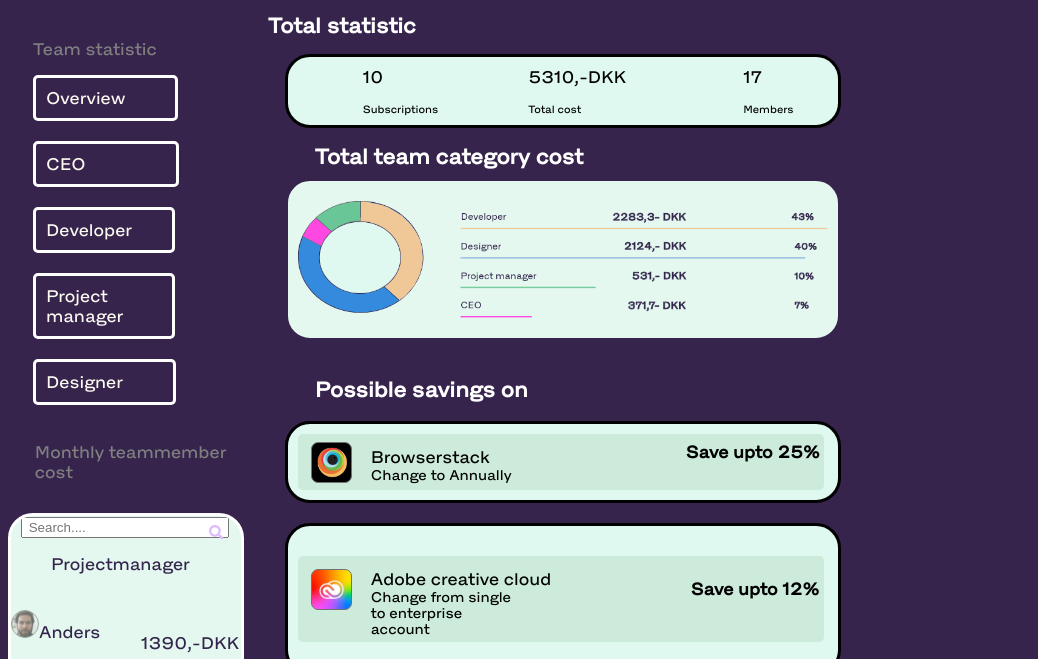
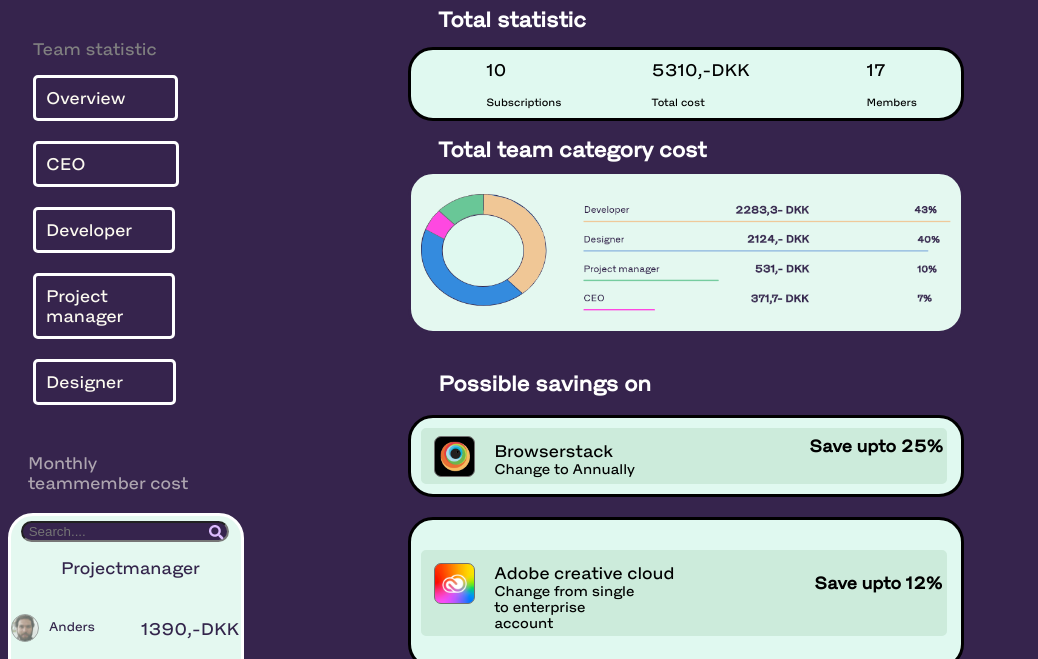
Before and after one commit to KasperBJ/p6, a plain HTML site: page admin/economic_statistic.html in a window 1280 px wide. Shown: the part 85-744 px from the top of the page, without its empty margins (0-1038 px from the left). Drawn offline with Linux system fonts and the light colour scheme.

Commit message:
Ipad version + mere

```diff
--- a/admin/economic_statistic.html
+++ b/admin/economic_statistic.html
@@ -22,7 +22,7 @@
 
 		<div class="statistic_slider"> <p>Slider goes here</p></div>
 		<div class="team_category"> <p>Team statistic</p><li class="container_overview">Overview</li> <li class="container_ceo">CEO</li><li class="container_developer">Developer</li><li class="container_projectmanager">Project manager</li><li class="container_designer">Designer</li></div>
-					<div class="cost_teammember2">
+					<p class="monthly_member_cost_heading">Monthly teammember cost <p> <div class="cost_teammember2">
 
 				<input type="text" placeholder=" Search...." name="search">
 				<i class="search_teammember"> <img src="../style/images/pink_search.png" alt="searchbox"></i>
@@ -44,10 +44,10 @@
 		<div id="statistic_content">
 
 
-<h2 class="h2total_statistic">Total statistic</h2>
+
 
 			<div id="economic_statistic">
-
+				<h2 class="h2total_statistic">Total statistic</h2>
 				<div class="economic_total_statistic">
 					<li><p class="p1">10</p> <p class="size">Subscriptions</p> </li> <li><p class="p2">5310,-DKK</p><p class="size">Total cost</p> </li><li><p class="p3"> 17</p><p class="size">Members</p></li>
 
--- a/style/economic_style.css
+++ b/style/economic_style.css
@@ -129,7 +129,13 @@ display: flex;
 .teamcost_text {
 	position: absolute;
 	margin-top: 90px;
-
+	display: none;
+}
+.monthly_member_cost_heading {
+	display: none;
+}
+.h2total_statistic {
+	display:none;
 }
 
 .economic_diagram_pc {
@@ -349,6 +355,7 @@ footer {
     "e e"
 	"f f";
 					background:#36244D;
+		margin-top:50px;
 	}
      #logged_in_ceo {
 		margin-left:200px;
@@ -369,9 +376,15 @@ footer {
 		margin-top:1px;
 	}
 	.h2total_statistic{
-		margin-left:30px;
-		margin-top:10px;
-		font-size: 15pt;
+		display: inline-block;
+
+		position: absolute;
+		margin-left:110px;
+		margin-top:-40px;
+
+	}
+	.monthly_member_cost_heading {
+		display: none;
 	}
 	#economic_statistic h2{
 		font-size:15pt;
@@ -399,6 +412,7 @@ grid-area: a;
 	.teamcost_text{
 	margin-top:90px;
 		position: absolute;
+		display: block;
 
 	}
 	.economic_diagram {
@@ -633,10 +647,20 @@ padding-left: 10px;
 
 
 	}
+	.monthly_member_cost_heading {
+		opacity: 60%;
+		display: block;		font-size:12
+pt;
+		margin-top:440px;
+		margin-left:20px;
+		position: absolute;
+		width: 180px;
+	}
+
 	.cost_teammember {
 		width:230px;
 		margin-left:-240px;
-		margin-top:-550px;
+		margin-top:-510px;
 		height: 310px;
 	}
 	.cost_teammember ul {
@@ -648,8 +672,9 @@ padding-left: 10px;
 	}
 	.cost_teammember input
 	{
-		width:200px;
-		margin-left:10px;
+
+	margin-left:10px;
+	width: 200px;
 	}
 
 	.arrow2 {
@@ -662,11 +687,7 @@ padding-left: 10px;
 
 	}
 	.team_cost_heading p {
-		display: block;
-		color:grey;
-		margin-left:-220px;
-		margin-top:-600px;
-		width:200px;
+		display: none;
 	}
 	footer {
 		margin-left:450px;
@@ -674,7 +695,7 @@ padding-left: 10px;
 }
 @media screen and (min-width: 1200px) {
 		#economic_statistic {
-		margin-left: 20%;
+		margin-left: 30%;
 	}
 	.cost_teammember {
 display: none;
@@ -697,33 +718,52 @@ display: none;
 	}
 	.cost_teammember2 li {
 	display: block;
+		margin-bottom: 15px;
 
 	}
 	.cost_teammember2 ul {
 	margin-bottom:0px;
+		margin-left:10px;
 	}
 	.cost_teammember2 li a{
 		width: 100px;
 		float: right;
 		display: inline-block;
-		margin-top: -25px;
+		margin-left:10px;
+
+
 	}
+
 	.cost_teammember2 p {
-			display: inline-block;
-		margin-top: 10px;
+		font-size: 9pt;
+	display: inline-block;
+	position: absolute;
+	margin-top: 5px;
+	margin-left: 10px;
+
 
 	}
 	.cost_teammember2 input
 	{
-		width:200px;
-		margin-left:10px;
+
+	margin-left:10px;
+	width: 200px;
+	margin-top:5px;
+	background: #36244D;
+	color: #DCBCFD;
+	border-radius: 25px;
+
 	}
 	.arrow2 {
 		margin-left:110px;
+		margin-top:-40px;
 	}
 
 
 	.team_cost_heading p{
 	margin-left: -250px;
 	}
+	footer {
+		margin-left:50%;
+	}
 }
```
